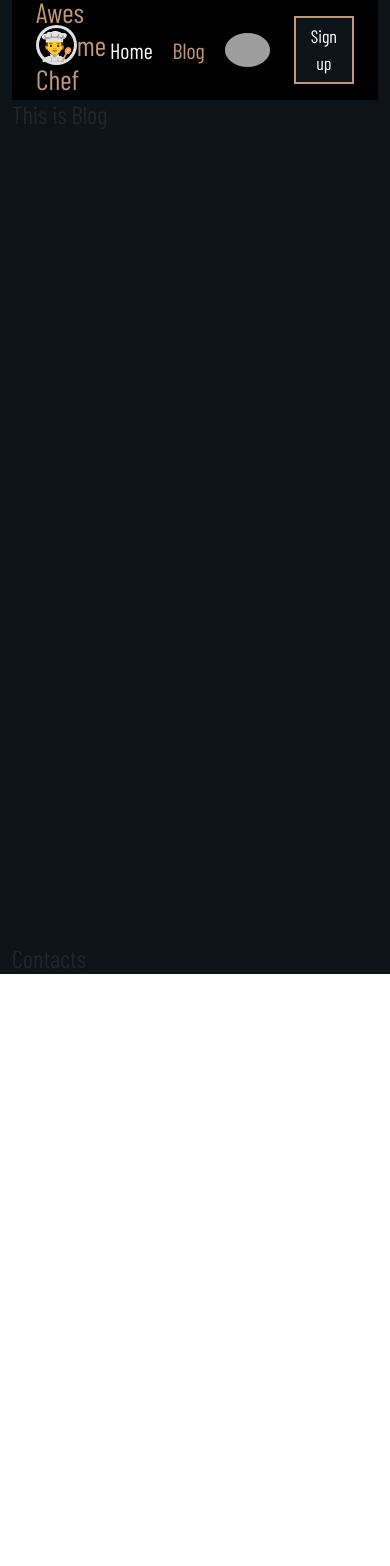
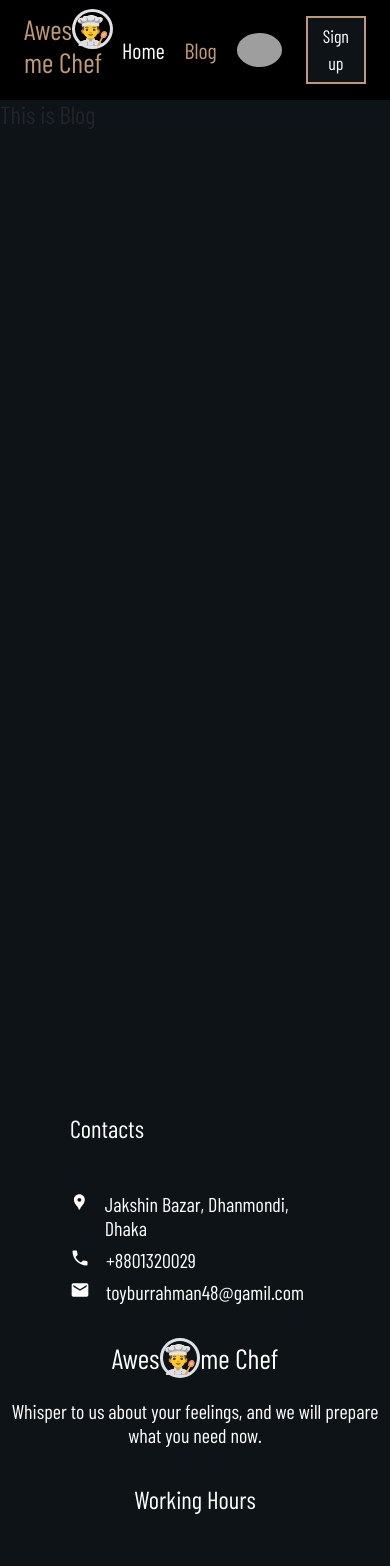
Before and after one commit to md-toybur-rahman/awesome-chef-client, a React (Vite) app: page /blog in a window 390 px wide. Shown: the top 1566 px of the page. Before the commit the page ends 982 px from the top, so only its background shows below. Built offline with nearby package versions, Linux system fonts and the light colour scheme; grey boxes are pictures that could not be loaded.

Commit message:
responsive footer and some change

```diff
--- a/src/components/Home/Banner/Banner.css
+++ b/src/components/Home/Banner/Banner.css
@@ -1,5 +1,5 @@
 .banner-container{
-    background-image: linear-gradient(to right, #1c1c1c , rgba(193, 153, 119, 50%)), url(https://images.unsplash.com/photo-1600565193348-f74bd3c7ccdf?ixlib=rb-4.0.3&ixid=MnwxMjA3fDB8MHxwaG90by1wYWdlfHx8fGVufDB8fHx8&auto=format&fit=crop&w=1170&q=80);
+    background-image: linear-gradient(to right, #a78686 , rgba(193, 153, 119, 50%)), url(https://images.unsplash.com/photo-1600565193348-f74bd3c7ccdf?ixlib=rb-4.0.3&ixid=MnwxMjA3fDB8MHxwaG90by1wYWdlfHx8fGVufDB8fHx8&auto=format&fit=crop&w=1170&q=80);
     height: 600px;
     background-repeat: no-repeat;
     background-size: cover;
--- a/src/components/Home/Home.css
+++ b/src/components/Home/Home.css
@@ -7,4 +7,8 @@
 }
 .chef{
     margin-top: 100px;
+    display: flex;
+    flex-direction: column;
+    justify-content: center;
+    align-items: center;
 }
--- a/src/components/Main/Main.css
+++ b/src/components/Main/Main.css
@@ -1,5 +1,7 @@
 .main-container{
     background-color: #0E1317;
+    max-width: 1440px;
+    margin: 0 auto;
 }
 .outlet{
     min-height: 100vh;
--- a/src/components/Main/Main.jsx
+++ b/src/components/Main/Main.jsx
@@ -6,14 +6,16 @@ import './Main.css'
 
 const Main = () => {
     return (
-        <Container className='main-container'>
-            <Header></Header>
-            <div className='outlet'>
-                <Outlet></Outlet>
+        <div style={{backgroundColor: '#0E1317'}}>
+            <div className='main-container'>
+                <Header></Header>
+                <div className='outlet'>
+                    <Outlet></Outlet>
+                </div>
+                <Footer></Footer>
+
             </div>
-            <Footer></Footer>
-
-        </Container>
+        </div>
     );
 };
 
--- a/src/components/RecipeCard/RecipeCard.jsx
+++ b/src/components/RecipeCard/RecipeCard.jsx
@@ -22,7 +22,7 @@ const RecipeCard = ({ recipe }) => {
                 </Card.Body>
                 <div className='ms-3 mb-3'>
                     {
-                        favorite ? <button style={{backgroundColor: ' transparent', color: 'gray', border: 'none'}} disabled><MdFavorite style={{fontSize: '30px'}}></MdFavorite></button> : <button style={{backgroundColor: ' transparent', color: 'red', border: 'none'}} onClick={favoriteHandler}><MdFavorite style={{fontSize: '30px'}}></MdFavorite></button>
+                        favorite ? <button style={{backgroundColor: ' transparent', color: 'red', border: 'none'}} disabled><MdFavorite style={{fontSize: '30px'}}></MdFavorite></button> : <button style={{backgroundColor: ' transparent', color: 'gray', border: 'none'}} onClick={favoriteHandler}><MdFavorite style={{fontSize: '30px'}}></MdFavorite></button>
                     }
                 </div>
             </Card>
--- /dev/null
+++ b/src/components/Shared/Footer/Footer.css
@@ -0,0 +1,20 @@
+.footer{
+    margin-top: 100px;
+    padding: 70px;
+    display: flex;
+    align-items: center;
+    gap: 30px;
+    justify-content: space-between;
+}
+.footer-middle{
+    width: 400px;
+    text-align: center;
+}
+
+@media only screen and (max-width: 576px) {
+    .footer {
+      display: flex;
+      flex-direction: column;
+
+    }
+  }
--- a/src/components/Shared/Footer/Footer.jsx
+++ b/src/components/Shared/Footer/Footer.jsx
@@ -1,12 +1,28 @@
 // import React from 'react';
+import { MdLocationPin, MdPhone, MdMail } from "react-icons/md";
+import './Footer.css'
 
 const Footer = () => {
     return (
-        <div>
+        <div style={{ color: 'white' }} className=" footer">
             <div>
-                <h2>Contacts</h2>
+                <h2 className="mb-5">Contacts</h2>
                 <div>
-
+                    <h4 className="d-flex gap-3 fs-5"><MdLocationPin></MdLocationPin> Jakshin Bazar, Dhanmondi, Dhaka</h4>
+                    <h4 className="d-flex gap-3 fs-5"><MdPhone></MdPhone> +8801320029</h4>
+                    <h4 className="d-flex gap-3 fs-5"><MdMail></MdMail> toyburrahman48@gamil.com</h4>
+                </div>
+            </div>
+            <div className="footer-middle">
+                <h1>Awes<span className='border border-3 border-warning-subtle rounded-circle'>👨‍🍳</span>me Chef</h1>
+                <h3 className="mt-4 fs-5">Whisper to us about your feelings, and we will prepare what you need now.</h3>
+            </div>
+            <div>
+            <h2 className="mb-5 text-center md:text-end">Working Hours</h2>
+                <div className="d-flex flex-column align-items-end">
+                    <h4 className="d-flex gap-3 fs-5"><span style={{color: '#C19977'}}>Mon-Fri: </span>7.00am - 6.00pm</h4>
+                    <h4 className="d-flex gap-3 text-right fs-5"><span style={{color: '#C19977'}}>Sat: </span>7.00am - 6.00pm</h4>
+                    <h4 className="d-flex gap-3 fs-5"><span style={{color: '#C19977'}}>Sun: </span>7.00am - 6.00pm</h4>
                 </div>
             </div>
         </div>
```
